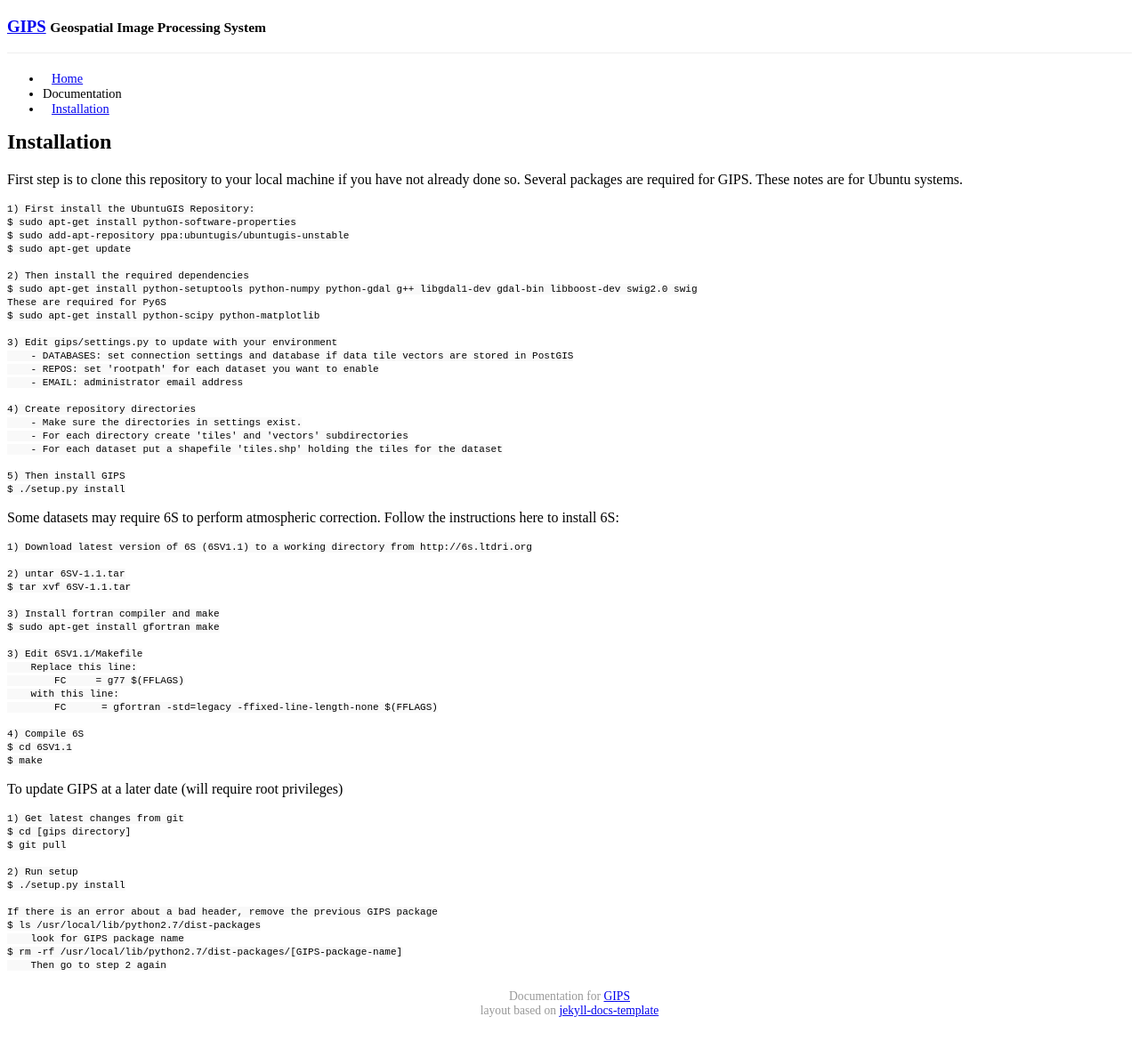
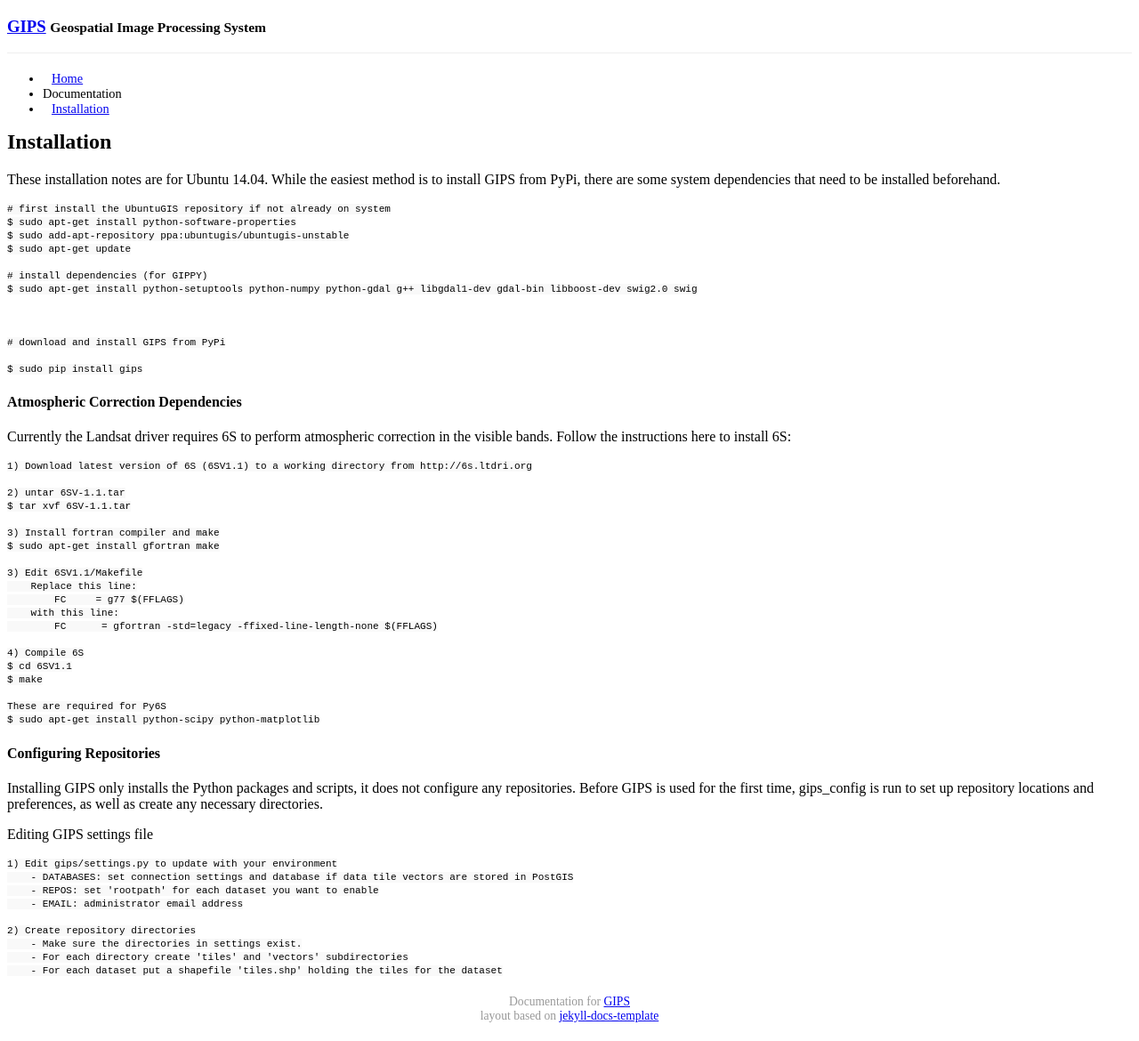
Before and after one commit to gipit/gips, a Jekyll site: the page built from _posts/2015-06-10-installation.md, in a window 1280 px wide. Shown: the whole page at 89% size. Built offline with Jekyll 4.4.1, drawn with Linux system fonts in a browser that asks for light colours; Markdown is read by kramdown in place of the engine named in the settings; a style sheet for code colours, icons or effects is not loaded.

Commit message:
some updated install notes

```diff
--- a/_posts/2015-06-10-installation.md
+++ b/_posts/2015-06-10-installation.md
@@ -6,33 +6,26 @@
 order: 0
 ---
 
-First step is to clone this repository to your local machine if you have not already done so.
-Several packages are required for GIPS. These notes are for Ubuntu systems.
 
-    1) First install the UbuntuGIS Repository:
+These installation notes are for Ubuntu 14.04.  While the easiest method is to install GIPS from PyPi, there are some system dependencies that need to be installed beforehand.
+
+    # first install the UbuntuGIS repository if not already on system
     $ sudo apt-get install python-software-properties
     $ sudo add-apt-repository ppa:ubuntugis/ubuntugis-unstable
     $ sudo apt-get update
 
-    2) Then install the required dependencies
+    # install dependencies (for GIPPY)
     $ sudo apt-get install python-setuptools python-numpy python-gdal g++ libgdal1-dev gdal-bin libboost-dev swig2.0 swig
-    These are required for Py6S
-    $ sudo apt-get install python-scipy python-matplotlib
 
-    3) Edit gips/settings.py to update with your environment
-        - DATABASES: set connection settings and database if data tile vectors are stored in PostGIS
-        - REPOS: set 'rootpath' for each dataset you want to enable
-        - EMAIL: administrator email address
 
-    4) Create repository directories
-        - Make sure the directories in settings exist.
-        - For each directory create 'tiles' and 'vectors' subdirectories
-        - For each dataset put a shapefile 'tiles.shp' holding the tiles for the dataset
 
-    5) Then install GIPS
-    $ ./setup.py install
+    # download and install GIPS from PyPi
 
-Some datasets may require 6S to perform atmospheric correction. Follow the instructions here to install 6S:
+    $ sudo pip install gips
+
+
+#### Atmospheric Correction Dependencies
+Currently the Landsat driver requires 6S to perform atmospheric correction in the visible bands. Follow the instructions here to install 6S:
 
     1) Download latest version of 6S (6SV1.1) to a working directory from http://6s.ltdri.org
 
@@ -52,18 +45,23 @@
     $ cd 6SV1.1
     $ make
 
+    These are required for Py6S
+    $ sudo apt-get install python-scipy python-matplotlib
 
-To update GIPS at a later date (will require root privileges)
 
-    1) Get latest changes from git
-    $ cd [gips directory]
-    $ git pull
+#### Configuring Repositories
 
-    2) Run setup
-    $ ./setup.py install
+Installing GIPS only installs the Python packages and scripts, it does not configure any repositories. Before GIPS is used for the first time, gips_config is run to set up repository locations and preferences, as well as create any necessary directories.
 
-    If there is an error about a bad header, remove the previous GIPS package
-    $ ls /usr/local/lib/python2.7/dist-packages
-        look for GIPS package name
-    $ rm -rf /usr/local/lib/python2.7/dist-packages/[GIPS-package-name]
-        Then go to step 2 again
+
+Editing GIPS settings file
+
+    1) Edit gips/settings.py to update with your environment
+        - DATABASES: set connection settings and database if data tile vectors are stored in PostGIS
+        - REPOS: set 'rootpath' for each dataset you want to enable
+        - EMAIL: administrator email address
+
+    2) Create repository directories
+        - Make sure the directories in settings exist.
+        - For each directory create 'tiles' and 'vectors' subdirectories
+        - For each dataset put a shapefile 'tiles.shp' holding the tiles for the dataset
```
